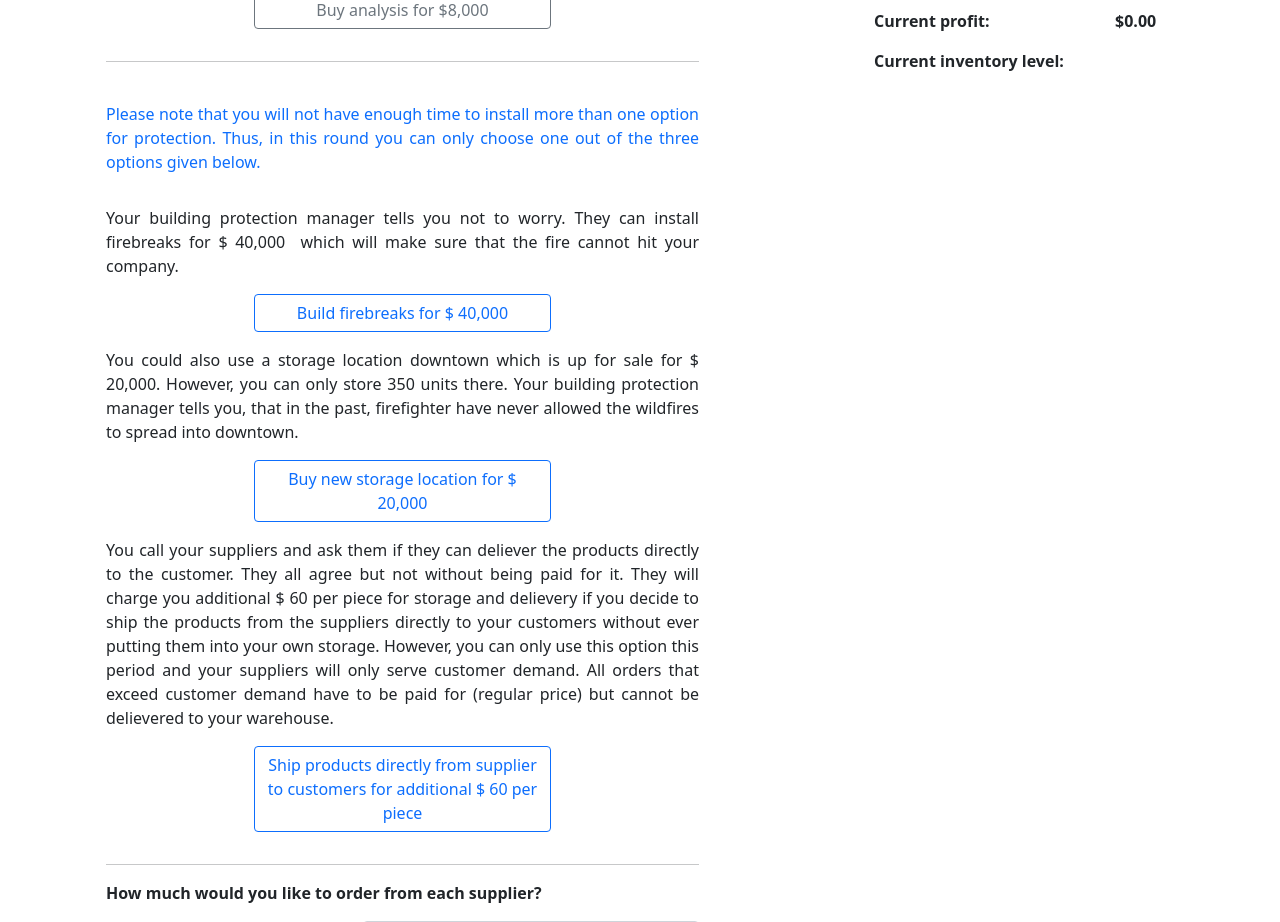
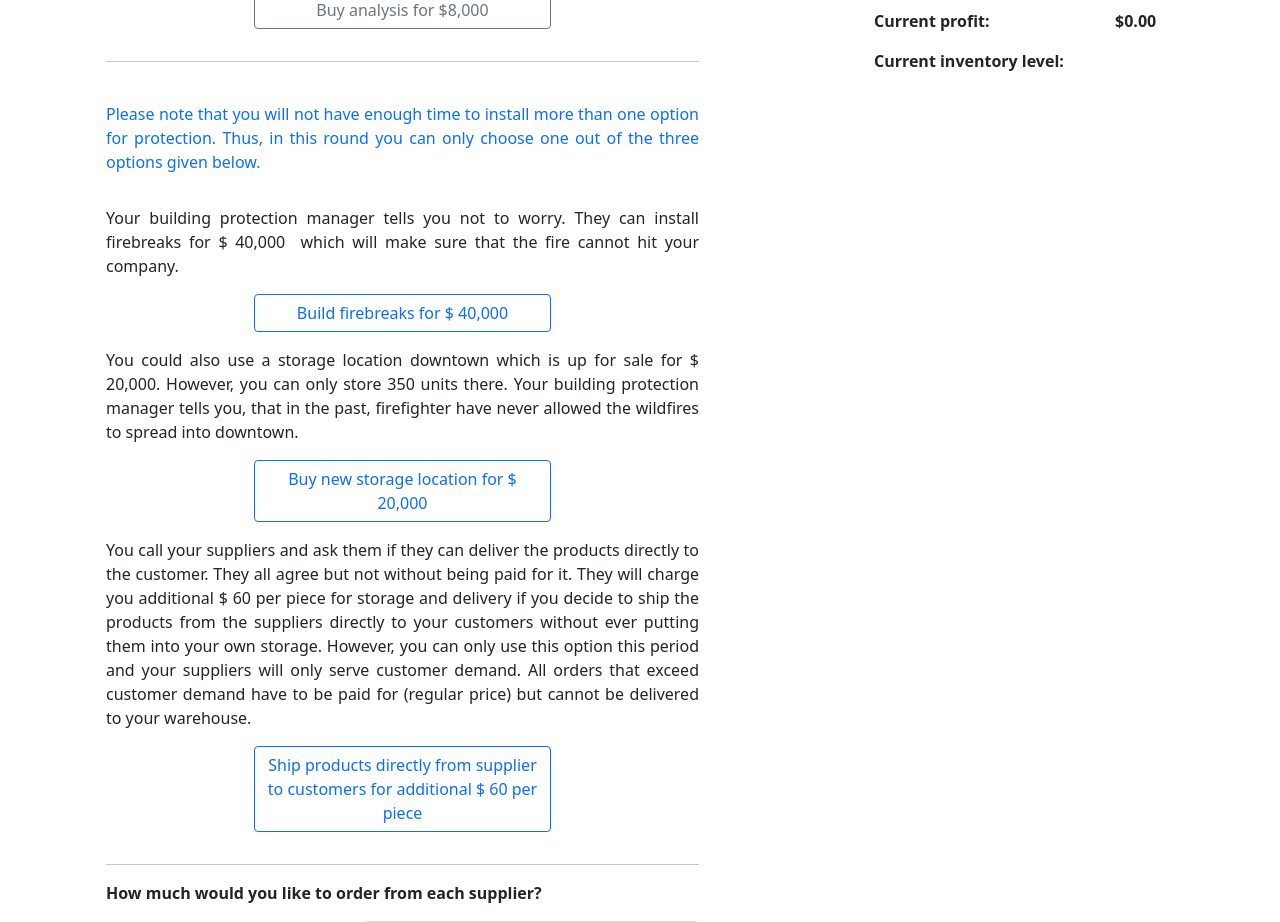
Before and after one commit to rreiners/SCM-Games, a Flask app: template templates/round7.html in a window 1280 px wide. Shown: the part 639-1561 px from the top of the page. Run offline with Flask 2, Linux system fonts and the light colour scheme; the template is opened without the code that fills it, so the values that code supplies are empty; some libraries are stand-ins or nearby versions.

Commit message:
Update round7.html

```diff
--- a/templates/round7.html
+++ b/templates/round7.html
@@ -224,7 +224,7 @@
                                 <label class="btn btn-outline-primary" for="option2">Buy new storage location for $ 20,000</label>
                             </div>
 
-						<p class="pt-3">You call your suppliers and ask them if they can deliever the products directly to the customer. They all agree but not without being paid for it. They will charge you additional $ 60 per piece for storage and delievery if you decide to ship the products from the suppliers directly to your customers without ever putting them into your own storage. However, you can only use this option this period and your suppliers will only serve customer demand. All orders that exceed customer demand have to be paid for (regular price) but cannot be delievered to your warehouse.</p>
+						<p class="pt-3">You call your suppliers and ask them if they can deliver the products directly to the customer. They all agree but not without being paid for it. They will charge you additional $ 60 per piece for storage and delivery if you decide to ship the products from the suppliers directly to your customers without ever putting them into your own storage. However, you can only use this option this period and your suppliers will only serve customer demand. All orders that exceed customer demand have to be paid for (regular price) but cannot be delivered to your warehouse.</p>
                             <div class="d-grid gap-2 col-6 mx-auto">
                                 <input type="checkbox" class="btn-check" name="option3" id="option3" value="True" autocomplete="off">
                                 <label class="btn btn-outline-primary" for="option3">Ship products directly from supplier to customers for additional $ 60 per piece</label>
```
